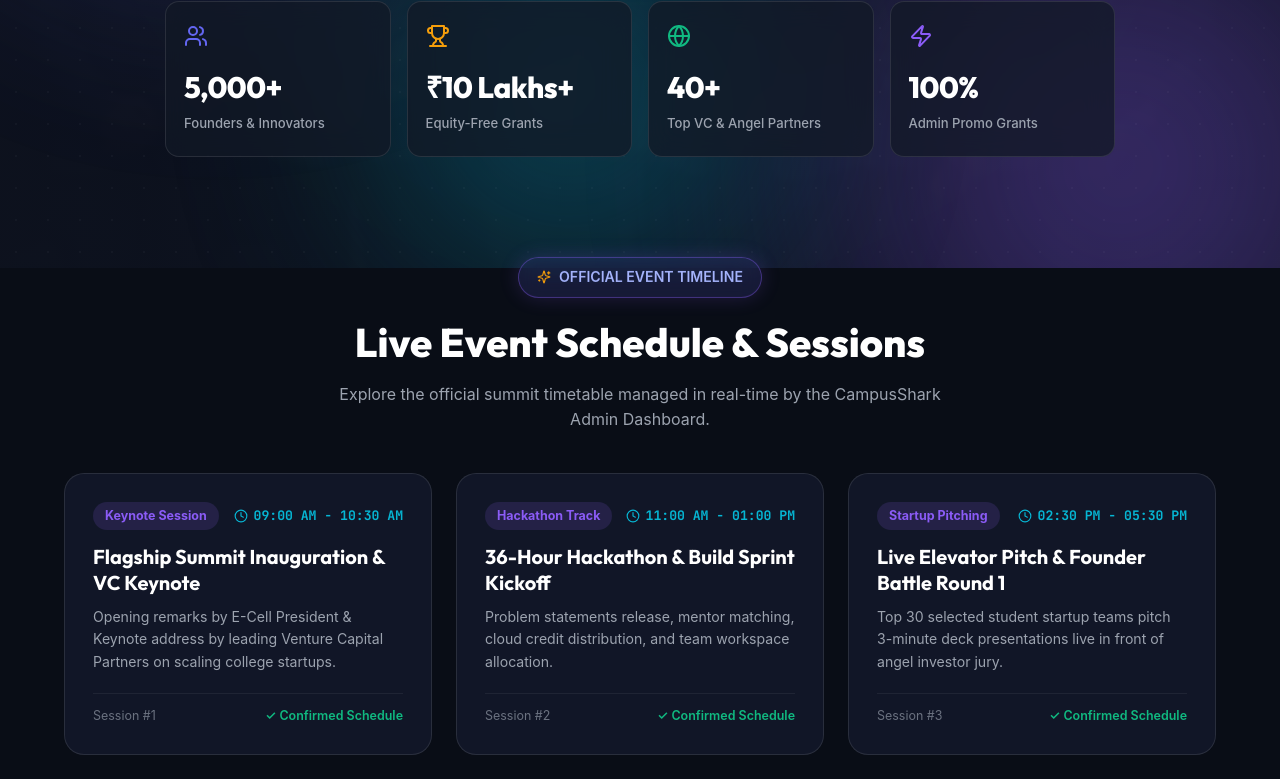
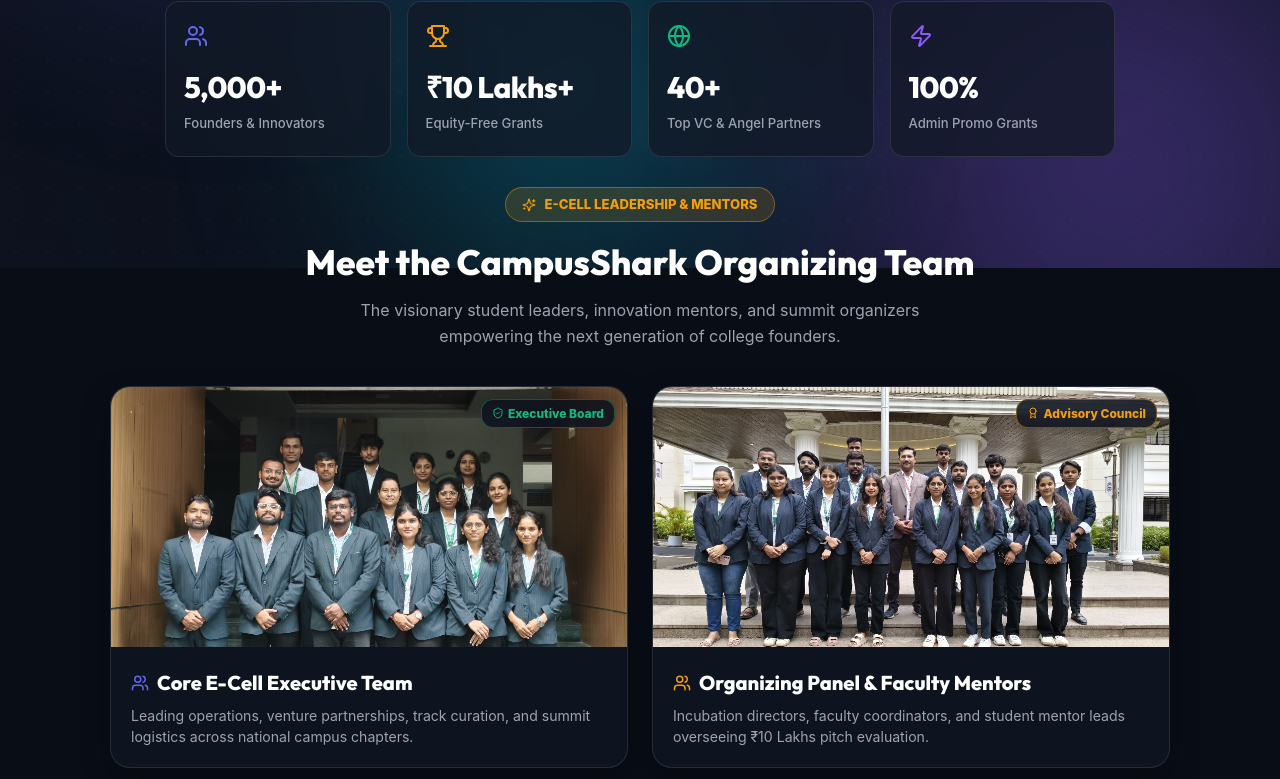
Before and after one commit to rxignite7-pixel/campusshark-portal, a React (Vite) app: page / in a window 1280 px wide. Shown: the part 532-1311 px from the top of the page. Built offline with nearby package versions, Linux system fonts and the light colour scheme; no server answers; the HTML template or start-up script is replaced by a standard one.

Commit message:
Add E-Cell Leadership and Mentors Photo Gallery section to landing page

```diff
--- a/src/App.jsx
+++ b/src/App.jsx
@@ -6,6 +6,7 @@
 import AdminDashboardModal from './components/common/AdminDashboardModal';
 import LandingHero from './components/hero/LandingHero';
 import ScheduleSection from './components/schedule/ScheduleSection';
+import TeamGallerySection from './components/team/TeamGallerySection';
 import TeamForm from './components/form/TeamForm';
 import EventCouponSelection from './components/events/EventCouponSelection';
 import TicketPass from './components/pass/TicketPass';
@@ -272,6 +273,9 @@
             <>
               <LandingHero onStartRegistration={handleStartRegistration} />
 
+              {/* Core E-Cell Organizing Team Photo Showcase Gallery */}
+              <TeamGallerySection />
+
               {/* Dynamic Animated Schedule Section (MongoDB & Admin Managed) */}
               <ScheduleSection scheduleCards={scheduleCards} />
             </>
--- /dev/null
+++ b/src/components/team/TeamGallerySection.jsx
@@ -0,0 +1,98 @@
+import React from 'react';
+import { Users, Award, Sparkles, ShieldCheck } from 'lucide-react';
+
+export default function TeamGallerySection() {
+  return (
+    <section className="schedule-section" style={{ paddingTop: 0, paddingBottom: '48px' }}>
+      <div style={{ textAlign: 'center', marginBottom: '36px' }}>
+        <div style={{ display: 'inline-flex', alignItems: 'center', gap: '8px', background: 'rgba(245, 158, 11, 0.15)', border: '1px solid rgba(245, 158, 11, 0.4)', padding: '6px 16px', borderRadius: '20px', color: 'var(--accent-amber)', fontSize: '0.82rem', fontWeight: '800', marginBottom: '12px' }}>
+          <Sparkles size={14} /> E-CELL LEADERSHIP & MENTORS
+        </div>
+
+        <h2 style={{ fontFamily: 'var(--font-heading)', fontSize: '2.2rem', fontWeight: '800', color: '#fff', marginBottom: '8px' }}>
+          Meet the CampusShark Organizing Team
+        </h2>
+
+        <p style={{ color: 'var(--text-muted)', fontSize: '1rem', maxWidth: '650px', margin: '0 auto' }}>
+          The visionary student leaders, innovation mentors, and summit organizers empowering the next generation of college founders.
+        </p>
+      </div>
+
+      <div style={{ display: 'grid', gridTemplateColumns: 'repeat(auto-fit, minmax(340px, 1fr))', gap: '24px', maxWidth: '1100px', margin: '0 auto', padding: '0 20px' }}>
+        {/* Team Photo Card 1 */}
+        <div
+          style={{
+            background: 'var(--bg-card)',
+            border: '1px solid var(--border-light)',
+            borderRadius: 'var(--radius-lg)',
+            overflow: 'hidden',
+            boxShadow: '0 12px 30px rgba(0, 0, 0, 0.3)',
+            transition: 'transform 0.3s ease, border-color 0.3s ease'
+          }}
+          className="team-photo-card"
+        >
+          <div style={{ overflow: 'hidden', height: '260px', position: 'relative' }}>
+            <img
+              src="/bg-slide1.png"
+              alt="CampusShark Core E-Cell Team"
+              style={{ width: '100%', height: '100%', objectFit: 'cover', objectPosition: 'center top', transition: 'transform 0.5s ease' }}
+              className="gallery-img"
+            />
+            <span style={{ position: 'absolute', top: '12px', right: '12px', background: 'rgba(13, 18, 30, 0.85)', backdropFilter: 'blur(8px)', color: 'var(--accent-emerald)', fontSize: '0.75rem', padding: '4px 10px', borderRadius: '12px', fontWeight: '800', border: '1px solid rgba(16, 185, 129, 0.4)', display: 'flex', alignItems: 'center', gap: '4px' }}>
+              <ShieldCheck size={12} /> Executive Board
+            </span>
+          </div>
+
+          <div style={{ padding: '20px' }}>
+            <div style={{ display: 'flex', alignItems: 'center', gap: '8px', marginBottom: '6px' }}>
+              <Users size={18} color="var(--primary)" />
+              <h3 style={{ fontSize: '1.25rem', fontWeight: '800', color: '#fff', fontFamily: 'var(--font-heading)' }}>
+                Core E-Cell Executive Team
+              </h3>
+            </div>
+            <p style={{ color: 'var(--text-muted)', fontSize: '0.88rem', lineHeight: '1.5' }}>
+              Leading operations, venture partnerships, track curation, and summit logistics across national campus chapters.
+            </p>
+          </div>
+        </div>
+
+        {/* Team Photo Card 2 */}
+        <div
+          style={{
+            background: 'var(--bg-card)',
+            border: '1px solid var(--border-light)',
+            borderRadius: 'var(--radius-lg)',
+            overflow: 'hidden',
+            boxShadow: '0 12px 30px rgba(0, 0, 0, 0.3)',
+            transition: 'transform 0.3s ease, border-color 0.3s ease'
+          }}
+          className="team-photo-card"
+        >
+          <div style={{ overflow: 'hidden', height: '260px', position: 'relative' }}>
+            <img
+              src="/bg-slide2.jpg"
+              alt="CampusShark Summit Advisory & Mentors"
+              style={{ width: '100%', height: '100%', objectFit: 'cover', objectPosition: 'center top', transition: 'transform 0.5s ease' }}
+              className="gallery-img"
+            />
+            <span style={{ position: 'absolute', top: '12px', right: '12px', background: 'rgba(13, 18, 30, 0.85)', backdropFilter: 'blur(8px)', color: 'var(--accent-amber)', fontSize: '0.75rem', padding: '4px 10px', borderRadius: '12px', fontWeight: '800', border: '1px solid rgba(245, 158, 11, 0.4)', display: 'flex', alignItems: 'center', gap: '4px' }}>
+              <Award size={12} /> Advisory Council
+            </span>
+          </div>
+
+          <div style={{ padding: '20px' }}>
+            <div style={{ display: 'flex', alignItems: 'center', gap: '8px', marginBottom: '6px' }}>
+              <Users size={18} color="var(--accent-amber)" />
+              <h3 style={{ fontSize: '1.25rem', fontWeight: '800', color: '#fff', fontFamily: 'var(--font-heading)' }}>
+                Organizing Panel & Faculty Mentors
+              </h3>
+            </div>
+            <p style={{ color: 'var(--text-muted)', fontSize: '0.88rem', lineHeight: '1.5' }}>
+              Incubation directors, faculty coordinators, and student mentor leads overseeing ₹10 Lakhs pitch evaluation.
+            </p>
+          </div>
+        </div>
+      </div>
+    </section>
+  );
+}
```
Also changed, not shown: 1 other file (tests, documents, lock files or other folders).
